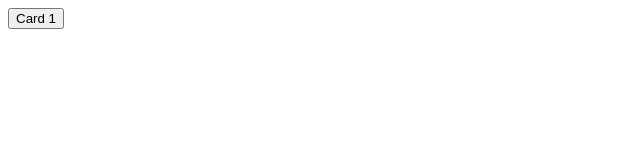
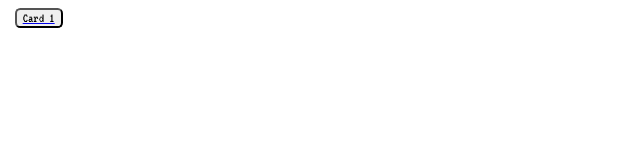
Before and after one commit to ngsuwen/meowy-adventure, a plain HTML site: page js/test pages/card-effect.html in a window 1280 px wide. Shown: the full height of the page, 0-640 px from the left. Drawn offline with nearby package versions, Linux system fonts and the light colour scheme.

Commit message:
button css

```diff
--- a/css/style.css
+++ b/css/style.css
@@ -159,6 +159,15 @@ body {
 }
 .open-gallery-link {
     height: 85px;
+    cursor: pointer;
+}
+button {
+    display: block;
+    border-radius: 0.4em;
+    margin-left: 0.5em;
+    margin-top: 0.5em;
+    cursor: pointer;
+    font-family: 'VT323', monospace;
 }
 /* jQuery UI CSS */
 .ui-dialog .ui-dialog-titlebar {
```
